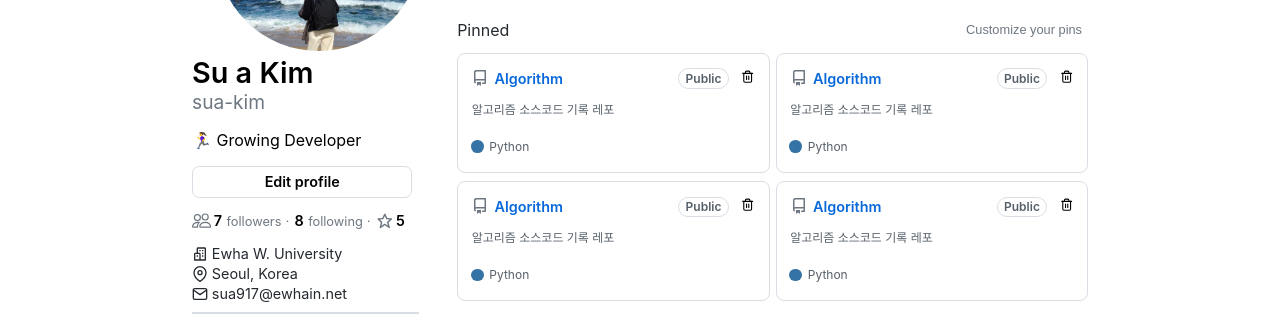
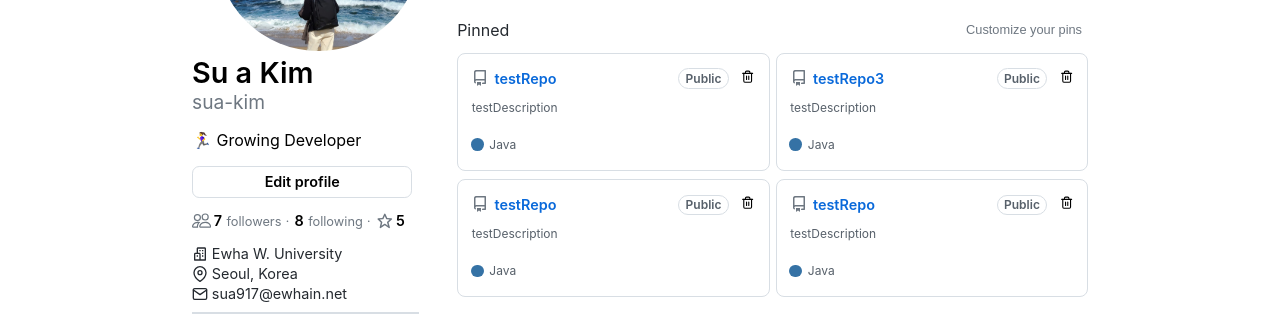
Before and after one commit to EFUB-GitHub-Clone/gitclone-frontend, a React (Create React App) app: page / in a window 1280 px wide. Shown: the part 299-630 px from the top of the page. Built offline with nearby package versions, Linux system fonts and the light colour scheme.

Commit message:
feat: 전체 레포 보기 - 메인페이지 매핑

```diff
--- a/src/components/GitInfo.js
+++ b/src/components/GitInfo.js
@@ -1,12 +1,114 @@
-import React from 'react';
+import React, {useEffect, useState} from 'react';
 import ReactTooltip from 'react-tooltip';
 import GitHubCalendar from 'react-github-calendar';
+import axios from 'axios';
 import styled from 'styled-components';
 import RepoBox from "../containers/RepoBox";
 import Contribution from '../containers/Contribution';
 import {BiPencil} from 'react-icons/bi';
 
+const repo = [
+    {
+        "repoIdx": 3,
+        "owner": {
+            "userIdx": 1,
+            "name": "testuser",
+            "password": "1111",
+            "profilePic": null,
+            "follower": null,
+            "following": null,
+            "star": null,
+            "belong": null,
+            "organization": null
+        },
+        "repoName": "testRepo",
+        "description": "testDescription",
+        "type": true,
+        "language": "Java",
+        "readme": true,
+        "license": true,
+        "gitIgnore": true,
+        "fileList": null
+    },
+    {
+        "repoIdx": 4,
+        "owner": {
+            "userIdx": 1,
+            "name": "testuser",
+            "password": "1111",
+            "profilePic": null,
+            "follower": null,
+            "following": null,
+            "star": null,
+            "belong": null,
+            "organization": null
+        },
+        "repoName": "testRepo3",
+        "description": "testDescription",
+        "type": true,
+        "language": "Java",
+        "readme": true,
+        "license": true,
+        "gitIgnore": true,
+        "fileList": null
+    },
+    {
+        "repoIdx": 5,
+        "owner": {
+            "userIdx": 1,
+            "name": "testuser",
+            "password": "1111",
+            "profilePic": null,
+            "follower": null,
+            "following": null,
+            "star": null,
+            "belong": null,
+            "organization": null
+        },
+        "repoName": "testRepo",
+        "description": "testDescription",
+        "type": true,
+        "language": "Java",
+        "readme": true,
+        "license": true,
+        "gitIgnore": true,
+        "fileList": null
+    },
+    {
+        "repoIdx": 6,
+        "owner": {
+            "userIdx": 1,
+            "name": "testuser",
+            "password": "1111",
+            "profilePic": null,
+            "follower": null,
+            "following": null,
+            "star": null,
+            "belong": null,
+            "organization": null
+        },
+        "repoName": "testRepo",
+        "description": "testDescription",
+        "type": true,
+        "language": "Java",
+        "readme": true,
+        "license": true,
+        "gitIgnore": true,
+        "fileList": null
+    }
+]
+
 function GitInfo() {
+    /*const [repo, setRepo]=useState();
+    useEffect(async () => {
+            try {
+                const response = await axios.get(`http://localhost:8080/products/${no}`);
+                setRepo(response.data);
+            } catch (e) {
+                console.log(e)
+            }
+        }, []
+    )*/
     return (
         <GitWrapper>
             <IntroBox>
@@ -21,10 +123,11 @@
                 <GitButton>Customize your pins</GitButton>
             </SubTitle>
             <PinnedWrapper>
-                <RepoBox />
-                <RepoBox />
-                <RepoBox />
-                <RepoBox />
+                { repo ? repo.map((info) => {
+                    return (
+                        <RepoBox title={info.repoName} description={info.description} language={info.language} />
+                    );
+                }):''}
             </PinnedWrapper>
             <SubTitle>819 contributions in the last year</SubTitle>
             <ContributionBox>
--- a/src/containers/RepoBox.js
+++ b/src/containers/RepoBox.js
@@ -3,23 +3,23 @@
 import repo from '../assets/repo.PNG';
 import {FiTrash2} from 'react-icons/fi';
 
-function RepoBox() {
+function RepoBox(props) {
     return (
         <Box>
             <RepoTitle>
                 <div style={{'display':'flex', 'alignItems': 'center'}}>
                     <Icon src={repo}/>
-                    <RepoName>Algorithm</RepoName>
+                    <RepoName>{props.title}</RepoName>
                 </div>
                 <div style={{'display':'flex', 'alignItems': 'center', 'gap':'0.5vw'}}>
                     <Status>Public</Status>
                     <DeleteBtn><FiTrash2 /></DeleteBtn>
                 </div>
             </RepoTitle>
-            <RepoContent>알고리즘 소스코드 기록 레포</RepoContent>
+            <RepoContent>{props.description}</RepoContent>
             <Language>
                 <Circle style={{'background':'#3572A5'}} />
-                <RepoContent>Python</RepoContent>
+                <RepoContent>{props.language}</RepoContent>
             </Language>
         </Box>
     );
```
